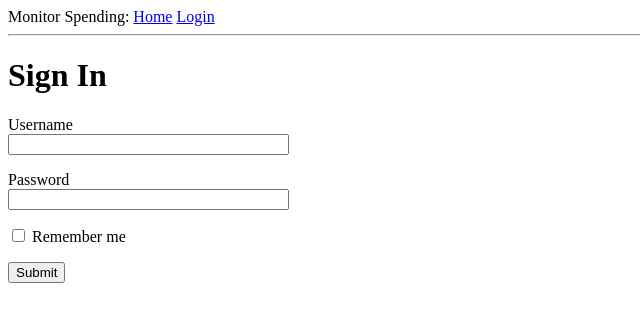
After one commit to wightcotton/SpendingMonitor, a Flask app: template app/templates/login.html in a window 1280 px wide. The commit adds this page. Shown: the top 322 px of the page, without its empty margins (0-640 px from the left). Run offline with Flask 2, Linux system fonts and the light colour scheme; the template is opened without the code that fills it, so the values that code supplies are empty, except form fields; form fields are guessed from the names that the template uses.

Commit message:
final chapter 2 mega tutorial

```diff
--- a/app/__init__.py
+++ b/app/__init__.py
@@ -1,5 +1,7 @@
 from flask import Flask
+from config import Config
 
 app = Flask(__name__)
+app.config.from_object(Config)
 
 from app import routes
--- a/app/templates/base.html
+++ b/app/templates/base.html
@@ -5,7 +5,11 @@
       <title>Spending Monitor</title>
     </head>
     <body>
-        <div>Monitor Spending: <a href="/index">Home</a></div>
+        <div>
+            Monitor Spending:
+            <a href="/index">Home</a>
+            <a href="/login">Login</a>
+        </div>
         <hr>
         {% block content %}{% endblock %}
     </body>
--- /dev/null
+++ b/app/templates/login.html
@@ -0,0 +1,18 @@
+{% extends "base.html" %}
+
+{% block content %}
+    <h1>Sign In</h1>
+    <form action="" method="post" novalidate>
+        {{ form.hidden_tag() }}
+        <p>
+            {{ form.username.label }}<br>
+            {{ form.username(size=32) }}
+        </p>
+        <p>
+            {{ form.password.label }}<br>
+            {{ form.password(size=32) }}
+        </p>
+        <p>{{ form.remember_me() }} {{ form.remember_me.label }}</p>
+        <p>{{ form.submit() }}</p>
+    </form>
+{% endblock %}
--- /dev/null
+++ b/config.py
@@ -0,0 +1,4 @@
+import os
+
+class Config(object):
+    SECRET_KEY = os.environ.get('secret_key') or 'you-will-never-guess'
```
Also changed, not shown: app/forms.py (added, +10 -0 lines), app/routes.py (+7 -0 lines), 2 other files.
